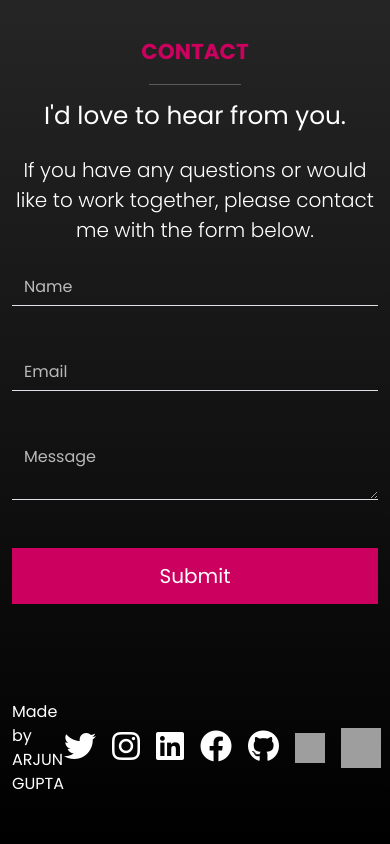
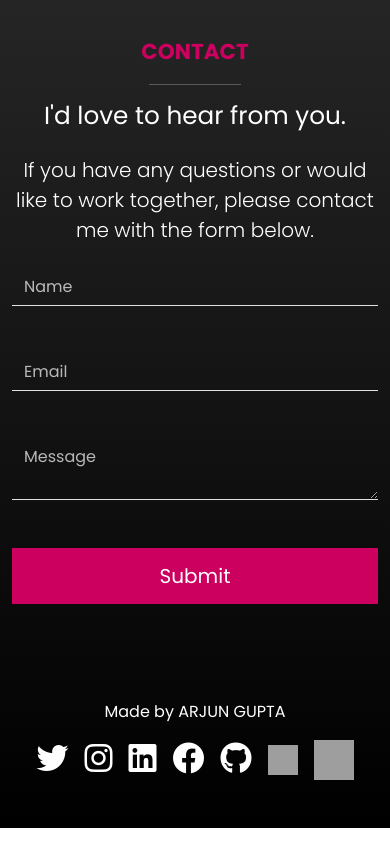
Before and after one commit to Arjun8124/portfolio-website, a website: page index.html in a window 390 px wide. Shown: the part 6306-7150 px from the top of the page. Drawn offline with nearby package versions, Linux system fonts and the light colour scheme; files that its build step writes are made by us from their sources; grey boxes are pictures that could not be loaded.

Commit message:
fixed the footer icons on mobile screen

```diff
--- a/index.html
+++ b/index.html
@@ -457,8 +457,13 @@
         </div>
         <div class="row mt-6">
           <div class="col-md-12">
-            <div class="d-flex justify-content-between align-items-center">
-              <div class="d-flex justify-content-center align-items-center">
+            <div
+              class="d-flex justify-content-between align-items-center"
+              id="footer"
+            >
+              <div
+                class="d-flex justify-content-center align-items-center mb-3"
+              >
                 Made by ARJUN GUPTA
               </div>
               <div
--- a/scss/styles.scss
+++ b/scss/styles.scss
@@ -61,5 +61,7 @@
     display: flex;
     justify-content: center;
   }
-
+  #footer {
+    flex-direction: column;
+  }
 }
```
